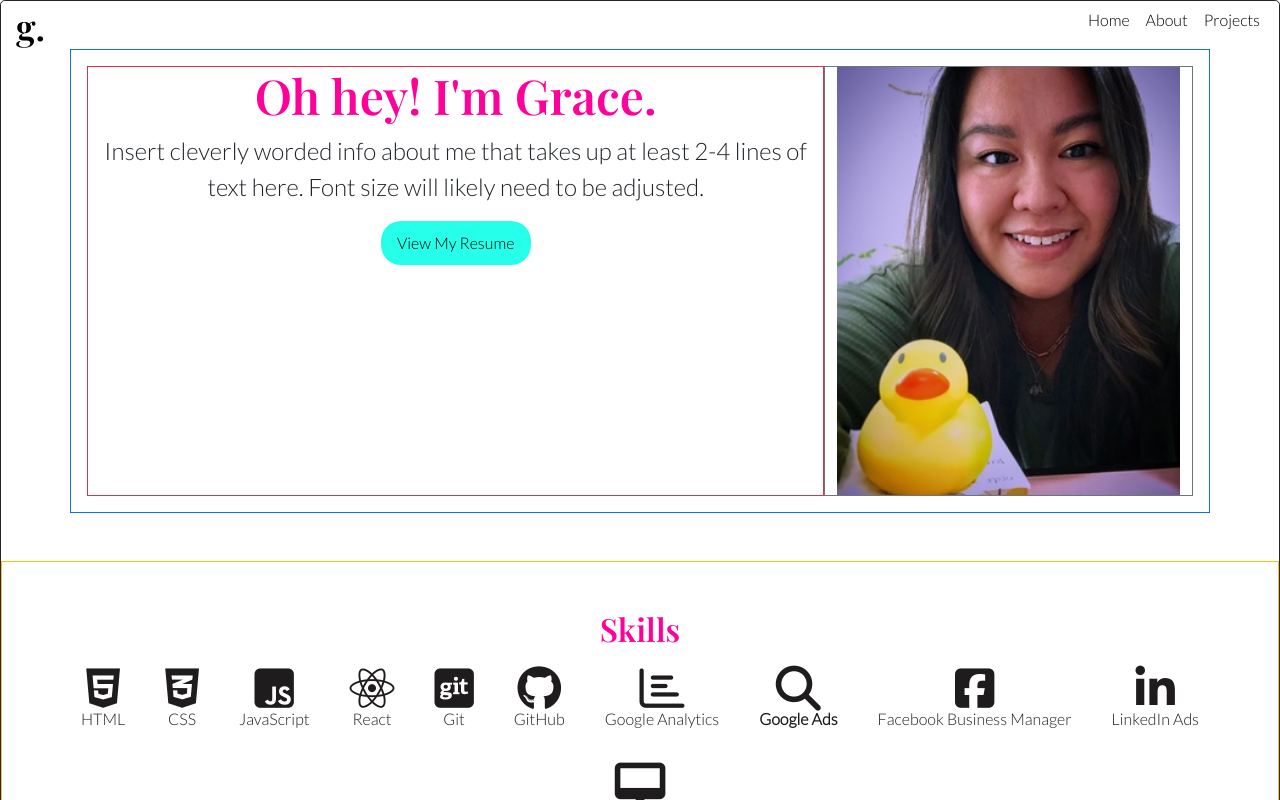
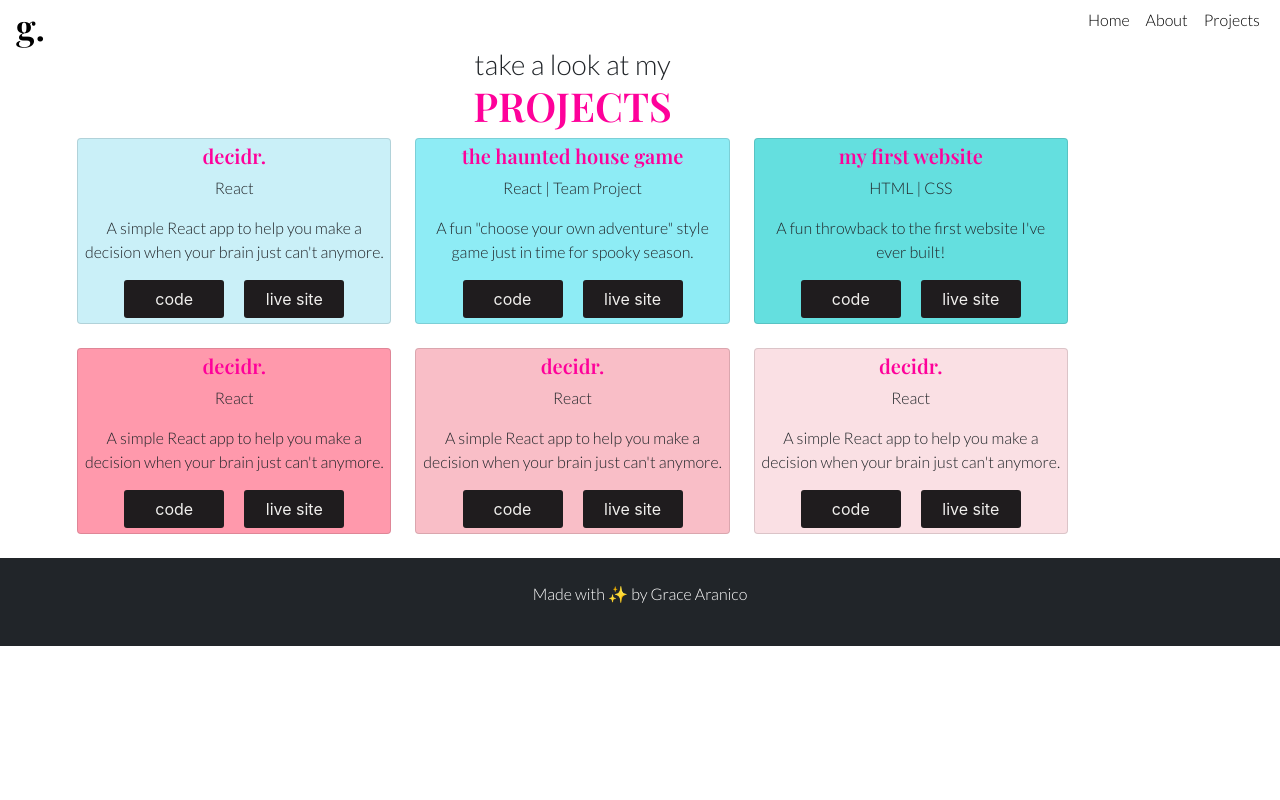
Before and after one commit to garanico/portfolio-web, a React (Create React App) app: page /#/ in a window 1280 px wide. Before the commit this address led to /#/Projects. Shown: the top 800 px of the page. Built offline with nearby package versions, Linux system fonts and the light colour scheme.

Commit message:
feat(project cards): Add project cards and fix layout

```diff
--- a/public/index.html
+++ b/public/index.html
@@ -47,5 +47,8 @@
       To begin the development, run `npm start` or `yarn start`.
       To create a production bundle, use `npm run build` or `yarn build`.
     -->
+
+    <!-- Bootstrap JS script -->
+    <script src="https://cdn.jsdelivr.net/npm/bootstrap@5.1.3/dist/js/bootstrap.bundle.min.js" integrity="sha384-ka7Sk0Gln4gmtz2MlQnikT1wXgYsOg+OMhuP+IlRH9sENBO0LRn5q+8nbTov4+1p" crossorigin="anonymous"></script>
   </body>
 </html>
--- a/src/App.css
+++ b/src/App.css
@@ -1,32 +1,23 @@
-.App {
-  text-align: center;
+/* Global Styles */
+
+.h2-custom{
+  font-family: "Playfair Display", serif;
+  font-weight: bold;
+  /* color: #FE3346; */
+  /* color: #ff007f; */
+  color: #fe019a;
 }
 
-
-/* .App-header {
-  background-color: #282c34;
-  min-height: 100vh;
-  display: flex;
-  flex-direction: column;
-  align-items: center;
-  justify-content: center;
-  font-size: calc(10px + 2vmin);
-  color: white;
-} */
-
-.App-link {
-  color: #000;
-  font-weight: bold;
+.p-custom{
+  font-family: "Lato", sans-serif;
 }
 
-/*
-Custom CSS */
 button{
   /* background-color: #24B59D; */
   background-color: #26ffe9;
   border-style: none;
   padding: 10px;
-  border-radius: 20px;
+  border-radius: 3px;
   width: 150px;
   text-align: center;
 }
@@ -34,13 +25,6 @@ button{
 .nav-container{
   height: 50px;
   background-color: pink;
-}
-.h2-custom{
-  font-family: "Playfair Display", serif;
-  font-weight: bold;
-  /* color: #FE3346; */
-  /* color: #ff007f; */
-  color: #fe019a;
 }
 
 .nav-link{
@@ -57,9 +41,6 @@ button{
   font-family: "Playfair Display", serif;
   font-weight: bold;
   font-size: 36px;
-}
-.p-custom{
-  font-family: "Lato", sans-serif;
 }
 
 .fab, .fas, .far{
@@ -87,3 +68,42 @@ button{
   /* background-color: #87d3cf; */
   background-color: #F0EFED;
 }
+
+
+/* Project Page Styles */
+
+.card-btn{
+  background-color: #1F1C1E;
+  color:#F0EFED;
+  border-style: none;
+  padding: 7px;
+  margin-left: 10px;
+  margin-right: 10px;
+  width: 100px;
+  text-align: center;
+}
+
+.pc-overlay{
+  background-position: center center;
+  background-size: cover;
+  padding: 5px;
+}
+
+.pc-img-1{
+  background-color: #caf0f8;
+}
+.pc-img-2{
+  background-color: #8eecf5;
+}
+.pc-img-3{
+  background-color: #64dfdf;
+}
+.pc-img-4{
+  background-color: #ff99ac;
+}
+.pc-img-5{
+  background-color: #f9bec7;
+}
+.pc-img-6{
+  background-color: #fae0e4;
+}
--- a/src/App.js
+++ b/src/App.js
@@ -5,13 +5,15 @@ import { HashRouter, Routes, Route } from 'react-router-dom';
 import About from './components/About';
 import Footer from './components/Footer'
 import Navbar from './components/Navbar';
+import Projects from './components/Projects';
 
 function App() {
   return (
 
     <div className="App">
       <Navbar />
-      <About />
+      <Projects />
+      {/* <About /> */}
       <Footer />
 
     </div>
--- a/src/components/About.js
+++ b/src/components/About.js
@@ -14,13 +14,13 @@ function About() {
 
             <p className="fs-4 p-custom">
               Insert cleverly worded info about me that takes up at least 2-4
-              lines of text here. Font size will likely need to be adjusted.{" "}
+              lines of text here. Font size will likely need to be adjusted.
             </p>
-            <button className="p-custom font-weight-bold">View My Resume</button>
+            <a href="https://docs.google.com/document/d/18B1npZHOXn3Nf14tNUh4L3ckASPbNT3-sL3aNJ3FAOQ/edit?usp=sharing"><button className="p-custom font-weight-bold">View My Resume</button></a>
           </div>
 
           <div className="col-md-4 border border-secondary">
-            <img className="w-100" src={grace} alt="Grace profile photo" />
+            <img className="w-100 rounded" src={grace} alt="Grace profile photo" />
           </div>
         </div>
       </div>
--- a/src/components/Navbar.js
+++ b/src/components/Navbar.js
@@ -5,7 +5,7 @@ import { Link } from 'react-router-dom';
 
 function Navbar() {
     return (
-        <div class="navigation">
+        <div class="navigation sticky-top">
         <h3 class="float-md-start mb-0 text-black h2-custom">
           <a class="nav-link navbar-brand text-black nav-h1-custom" href="/">g.</a>
         </h3>
--- /dev/null
+++ b/src/components/Projects.js
@@ -0,0 +1,122 @@
+import React from 'react';
+import '../App.css';
+import grace from "../img/grace.jpg";
+import decidr from "../img/decidr.png";
+import test from "../img/test.png";
+
+function Projects() {
+  return (
+
+<div className="project-container pt-5 d-flex">
+
+    <div className="row">
+        <div className="project-header">
+            <h3 className="p-custom text-center">take a look at my <h1 className="h2-custom"> PROJECTS</h1></h3>
+
+
+        </div>
+        {/* Card 1 */}
+        <div class="col-lg-4 col-md-12 mb-4 mb-lg-4">
+            <div className="card text-dark pc-overlay pc-img-1">
+                <div className="text-center">
+                    <h5 className="card-title h2-custom">decidr.</h5>
+                    <p className="card-text p-custom"> React</p>
+                    <p className="card-text p-custom text-left">A simple React app to help you make a decision when your brain just can't anymore.</p>
+
+                    <div className="card-btn-container d-flex justify-content-center">
+                        <a href="https://github.com/garanico/decidr-app"><button className="card-btn">code</button></a>
+                        <a href="https://garanico.github.io/decidr-app/"><button className="card-btn">live site</button></a>
+                    </div>
+                </div>
+            </div>
+        </div>
+
+        {/* Card 2 */}
+        <div class="col-lg-4 col-md-12 mb-4 mb-lg-4">
+            <div className="card text-dark pc-overlay pc-img-2">
+                <div className="text-center">
+                    <h5 className="card-title h2-custom">the haunted house game</h5>
+                    <p className="card-text p-custom"> React | Team Project</p>
+                    <p className="card-text p-custom text-left">A fun "choose your own adventure" style game just in time for spooky season.</p>
+
+                    <div className="card-btn-container d-flex justify-content-center">
+                        <a href="https://github.com/luceroweb/haunted-house-game"><button className="card-btn">code</button></a>
+                        <a href="https://luceroweb.github.io/haunted-house-game/#/"><button className="card-btn">live site</button></a>
+                    </div>
+                </div>
+            </div>
+        </div>
+
+        {/* Card 3 */}
+        <div class="col-lg-4 col-md-12 mb-4 mb-lg-4">
+            <div className="card text-dark pc-overlay pc-img-3">
+                <div className="text-center">
+                    <h5 className="card-title h2-custom">my first website</h5>
+                    <p className="card-text p-custom"> HTML | CSS</p>
+                    <p className="card-text p-custom text-left">A fun throwback to the first website I've ever built!</p>
+
+                    <div className="card-btn-container d-flex justify-content-center">
+                        <a href="https://github.com/garanico/w4b-final-project"><button className="card-btn">code</button></a>
+                        <a href="https://garanico.github.io/w4b-final-project/"><button className="card-btn">live site</button></a>
+                    </div>
+                </div>
+            </div>
+        </div>
+
+        {/* Card 4 */}
+        <div class="col-lg-4 col-md-12 mb-4 mb-lg-4">
+            <div className="card text-dark pc-overlay pc-img-4">
+                <div className="text-center">
+                    <h5 className="card-title h2-custom">decidr.</h5>
+                    <p className="card-text p-custom"> React </p>
+                    <p className="card-text p-custom text-left">A simple React app to help you make a decision when your brain just can't anymore.</p>
+
+                    <div className="card-btn-container d-flex justify-content-center">
+                        <a href="https://github.com/garanico/decidr-app"><button className="card-btn">code</button></a>
+                        <a href="https://garanico.github.io/decidr-app/"><button className="card-btn">live site</button></a>
+                    </div>
+                </div>
+            </div>
+        </div>
+
+        {/* Card 5 */}
+        <div class="col-lg-4 col-md-12 mb-4 mb-lg-4">
+            <div className="card text-dark pc-overlay pc-img-5">
+                <div className="text-center">
+                    <h5 className="card-title h2-custom">decidr.</h5>
+                    <p className="card-text p-custom"> React </p>
+                    <p className="card-text p-custom">A simple React app to help you make a decision when your brain just can't anymore.</p>
+
+                    <div className="card-btn-container d-flex justify-content-center">
+                        <a href="https://github.com/garanico/decidr-app"><button className="card-btn">code</button></a>
+                        <a href="https://garanico.github.io/decidr-app/"><button className="card-btn">live site</button></a>
+                    </div>
+                </div>
+            </div>
+        </div>
+
+        {/* Card 6 */}
+        <div class="col-lg-4 col-md-12 mb-4 mb-lg-4">
+            <div className="card text-dark pc-overlay pc-img-6">
+                <div className="text-center">
+                    <h5 className="card-title h2-custom text-center">decidr.</h5>
+                    <p className="card-text p-custom text-center"> React </p>
+                    <p className="card-text p-custom text-left">A simple React app to help you make a decision when your brain just can't anymore.</p>
+
+                    <div className="card-btn-container d-flex justify-content-center">
+                        <a href="https://github.com/garanico/decidr-app"><button className="card-btn">code</button></a>
+                        <a href="https://garanico.github.io/decidr-app/"><button className="card-btn">live site</button></a>
+                    </div>
+                </div>
+            </div>
+        </div>
+
+        {/* End of Cards list */}
+
+
+    </div>
+</div>
+  )
+}
+
+export default Projects;
```
